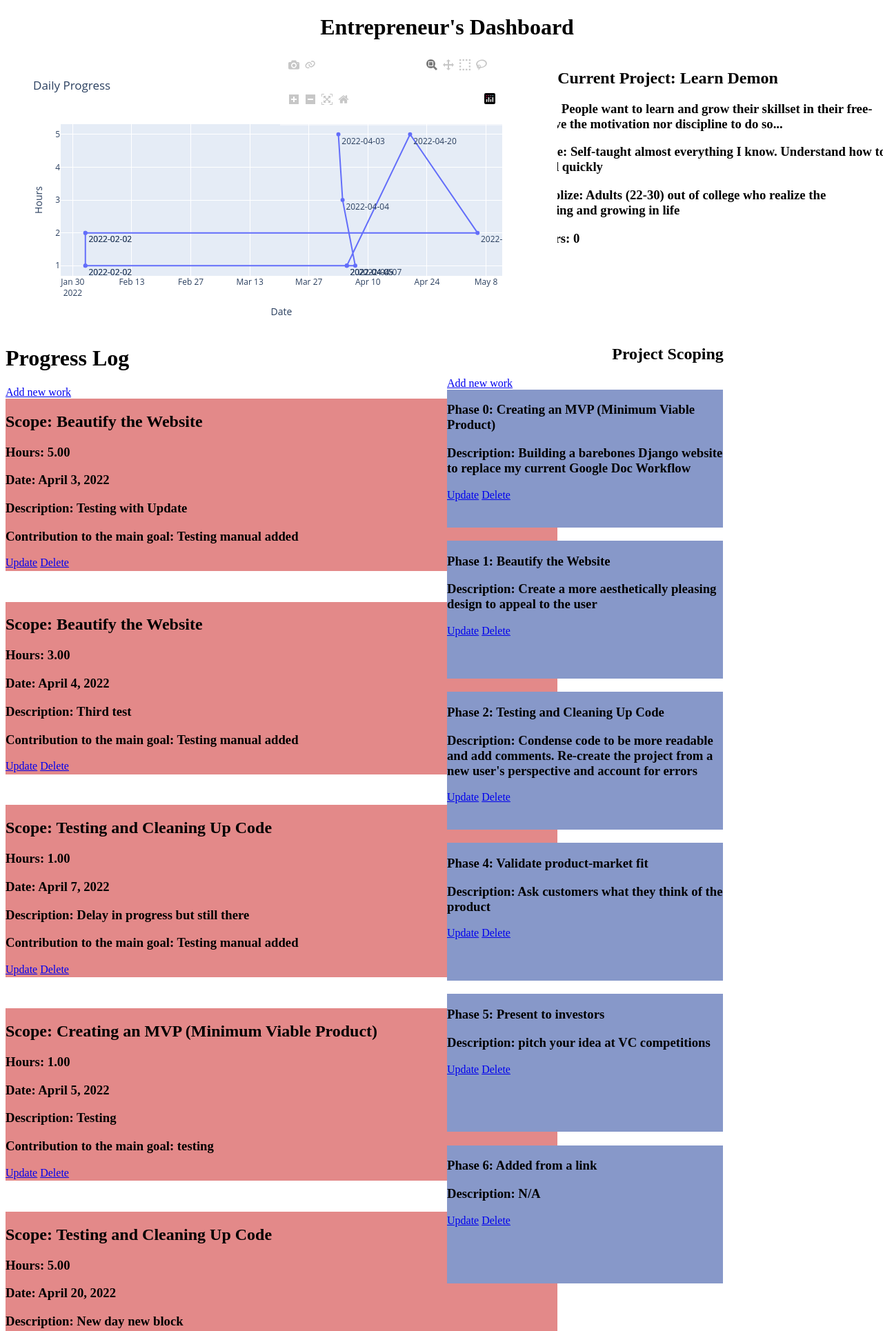
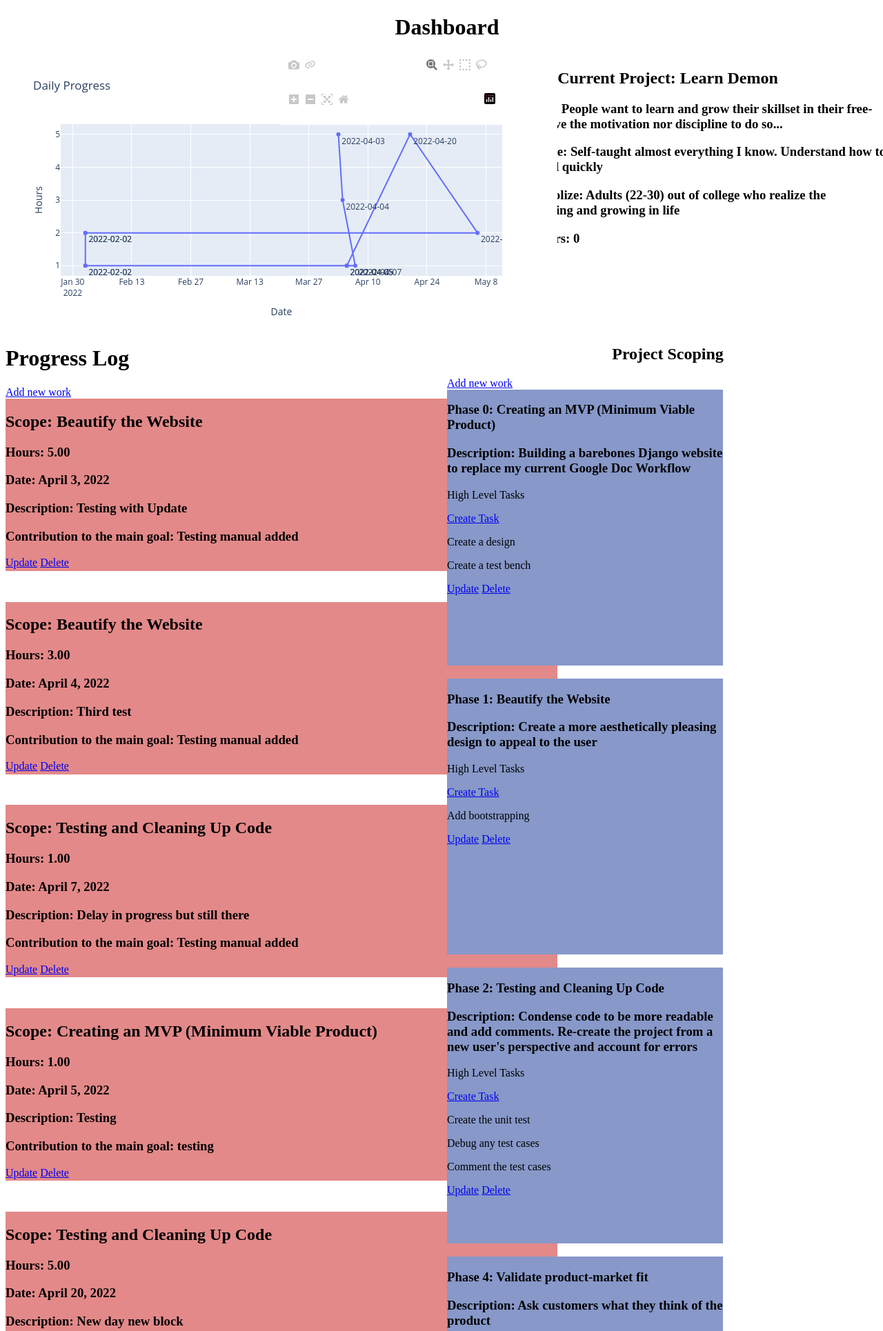
Before and after one commit to Object-Oriented101/learn-demon, a Django app: page / in a window 1280 px wide. Shown: the top 1930 px of the page at 69% size. Run offline with Django 4.2, Linux system fonts and the light colour scheme; data comes from the database, SQL or seed files in the repository; both versions use the stored data as it was after the commit.

Commit message:
Added model for high-level task. Form code is added but not working

```diff
--- a/projects/admin.py
+++ b/projects/admin.py
@@ -1,7 +1,8 @@
 from django.contrib import admin
-from .models import Progress_Block, Scoping_Block, Project
+from .models import High_Level_Task, Progress_Block, Scoping_Block, Project
 
 # Register your models here.
 admin.site.register(Project)
 admin.site.register(Progress_Block)
 admin.site.register(Scoping_Block)
+admin.site.register(High_Level_Task)
--- a/projects/models.py
+++ b/projects/models.py
@@ -14,6 +14,7 @@ class Project(models.Model):
     def __str__(self):
         return str(self.name)
 
+
 class Scoping_Block(models.Model):
     phase_number = models.IntegerField()
     phase_name = models.CharField(max_length=1000)
@@ -23,12 +24,22 @@ class Scoping_Block(models.Model):
     def __str__(self):
         return str(self.phase_name)
 
+class High_Level_Task(models.Model):
+    task = models.CharField(max_length=200)
+    scope = models.ForeignKey(Scoping_Block, blank=True, null=True,on_delete=models.CASCADE)
+
+    def __str__(self):
+        return str(self.task)
+
 class Progress_Block(models.Model):
     hours = models.DecimalField(max_digits = 4, decimal_places=2)
     date = models.DateField()
     description = models.CharField(max_length=1000)
     high_level_purpose = models.CharField(max_length=1000)
     scoping_phase = models.ForeignKey(Scoping_Block, blank=True, null=True, on_delete=models.CASCADE)
+    #scope_retrieve = Scoping_Block.objects.get(phase_name=scoping_phase.phase_name)
+    #high_level_task = models.ForeignKey(High_Level_Task, blank=True, null=True, on_delete=models.CASCADE, limit_choices_to={'scope_id': scope_retrieve.id})
+    high_level_task = models.ForeignKey(High_Level_Task, blank=True, null=True, on_delete=models.CASCADE)
 
     def __str__(self):
         return str(self.date)
--- a/projects/urls.py
+++ b/projects/urls.py
@@ -8,6 +8,7 @@ urlpatterns = [
     path('', views.index, name='home'),
     path('progress-block-addition', views.form_progress_block),
     path('scoping-block-addition', views.form_scoping_block),
+    path('create-task', views.form_high_level_task),
 
     path('progress-block-update/<progress_block_id>', views.update_progress_block, name='update-progress'),
     path('scoping-block-update/<scoping_block_id>', views.update_scoping_block, name='update-scoping'),
--- a/projects/views.py
+++ b/projects/views.py
@@ -1,15 +1,19 @@
 from django.shortcuts import redirect, render
-from .forms import Progress_Form, Scoping_Form
 
-from projects.models import Progress_Block, Scoping_Block, Project
+from .forms import High_Level_Task_Form, Progress_Form, Scoping_Form
+
+from projects.models import Progress_Block, Scoping_Block, Project, High_Level_Task
 import pandas as pd
 from plotly.offline import plot
 import plotly.express as px
 
+#Add subtasks for the scope and figure out how to integrate it with progress blocks
+#Create a view for multiple projects``
+#BOOT STRAP TIME!
 
 def index(request):
 
-    #Line Graph Code
+    #Line Graph
     progress_blocks = Progress_Block.objects.all()
 
     parsed_progress_blocks = [
@@ -32,11 +36,15 @@
     #Scoping Details passback
     scoping_blocks = Scoping_Block.objects.all() #ERROR CHECK IF EMPTY
 
+    #High-Level Tasks Details passback
+    high_level_task_list = High_Level_Task.objects.all()
 
-    context = {'line_plot': line_plot, 'project_details': project_details, 'progress_blocks': progress_blocks, 'scoping_blocks' : scoping_blocks }
+
+    context = {'line_plot': line_plot, 'project_details': project_details, 'progress_blocks': progress_blocks,
+    'scoping_blocks' : scoping_blocks, 'high_level_tasks': high_level_task_list }
     return render(request, 'index.html', context)
 
-
+#Form to add a new progress to scop
 def form_progress_block(request):
     if request.method == 'POST':
         form = Progress_Form(request.POST)
@@ -46,6 +54,7 @@
     form = Progress_Form()
     return render(request, 'form_progress_log.html', {'form': form})
 
+#Form to add a new scope block to a project
 def form_scoping_block(request):
     if request.method == 'POST':
         form = Scoping_Form(request.POST)
@@ -56,6 +65,15 @@
     form = Scoping_Form()
     return render(request, 'form_scoping.html', {'form': form})
 
+def form_high_level_task(request):
+    if request.method == 'POST':
+        form = High_Level_Task_Form(request.POST)
+        if form.is_valid():
+            form.save()
+            return redirect('home')
+
+    form = High_Level_Task()
+    return render(request, 'form_high_leveL_task.html', {'form': form})
 
 def update_progress_block(request, progress_block_id):
     progress_block = Progress_Block.objects.get(pk=progress_block_id)
--- a/templates/base.html
+++ b/templates/base.html
@@ -21,7 +21,7 @@
 
     #scoping_style{
         width: 400px;
-        height: 200px;
+        height: 400px;
         background: rgb(135, 152, 201);
         overflow: hidden;
         margin-right: 20%;
@@ -29,7 +29,7 @@
     }
 </style>
 <body>
-    <center><h1>Entrepreneur's Dashboard</h1></center>
+    <center><h1>Dashboard</h1></center>
     <div>
             {% block work_graph %}
             {% endblock work_graph %}
@@ -69,6 +69,13 @@
         <div id="scoping_style">
             <h3>Phase {{scope_block.phase_number}}: {{scope_block.phase_name}} </h3>
             <h3>Description: {{scope_block.description}} </h3>
+            <p>High Level Tasks</p>
+            <a href="create-task">Create Task</a>
+            {% for high_level_task in high_level_tasks %}
+                {% if high_level_task.scope == scope_block %}
+                    <p>{{high_level_task.task}}</p>
+                {% endif %}
+            {% endfor %}
             <a href="{% url 'update-scoping' scope_block.id %}">Update</a>
             <a href="{% url 'delete-scoping' scope_block.id %}">Delete</a>
         </div>
```
Also changed, not shown: projects/forms.py (+7 -1 lines), templates/form_high_level_task.html (added, +9 -0 lines), db.sqlite3, projects/migrations/0020_high_level_task.py (added), projects/migrations/0021_progress_block_high_level_task.py (added), projects/migrations/0022_alter_progress_block_high_level_task.py (added), projects/migrations/0023_alter_progress_block_high_level_task.py (added), projects/migrations/0024_remove_progress_block_high_level_task.py (added), projects/migrations/0025_progress_block_high_level_task.py (added), projects/migrations/0026_alter_progress_block_high_level_task.py (added), projects/migrations/0027_alter_progress_block_high_level_task.py (added), projects/migrations/0028_alter_progress_block_high_level_task.py (added), projects/migrations/0029_alter_progress_block_high_level_task.py (added), projects/migrations/0030_alter_progress_block_high_level_task.py (added).
